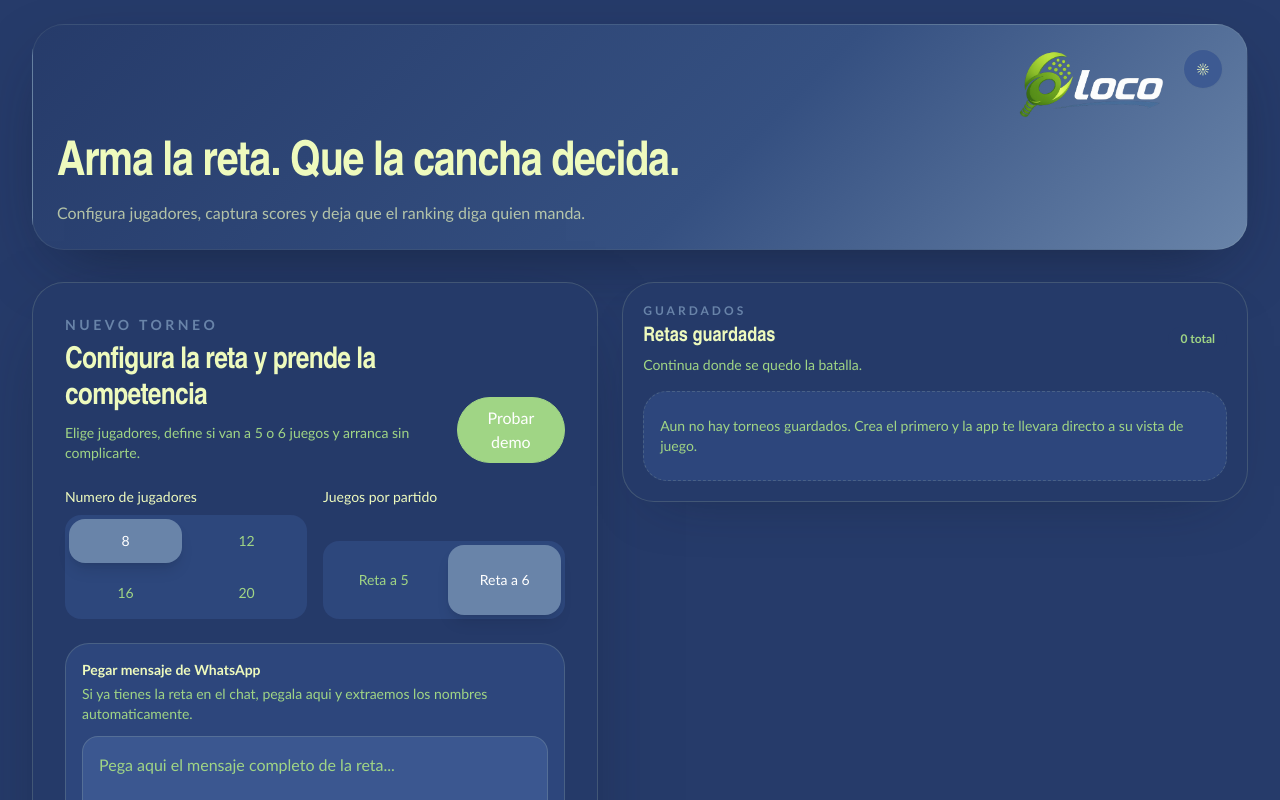
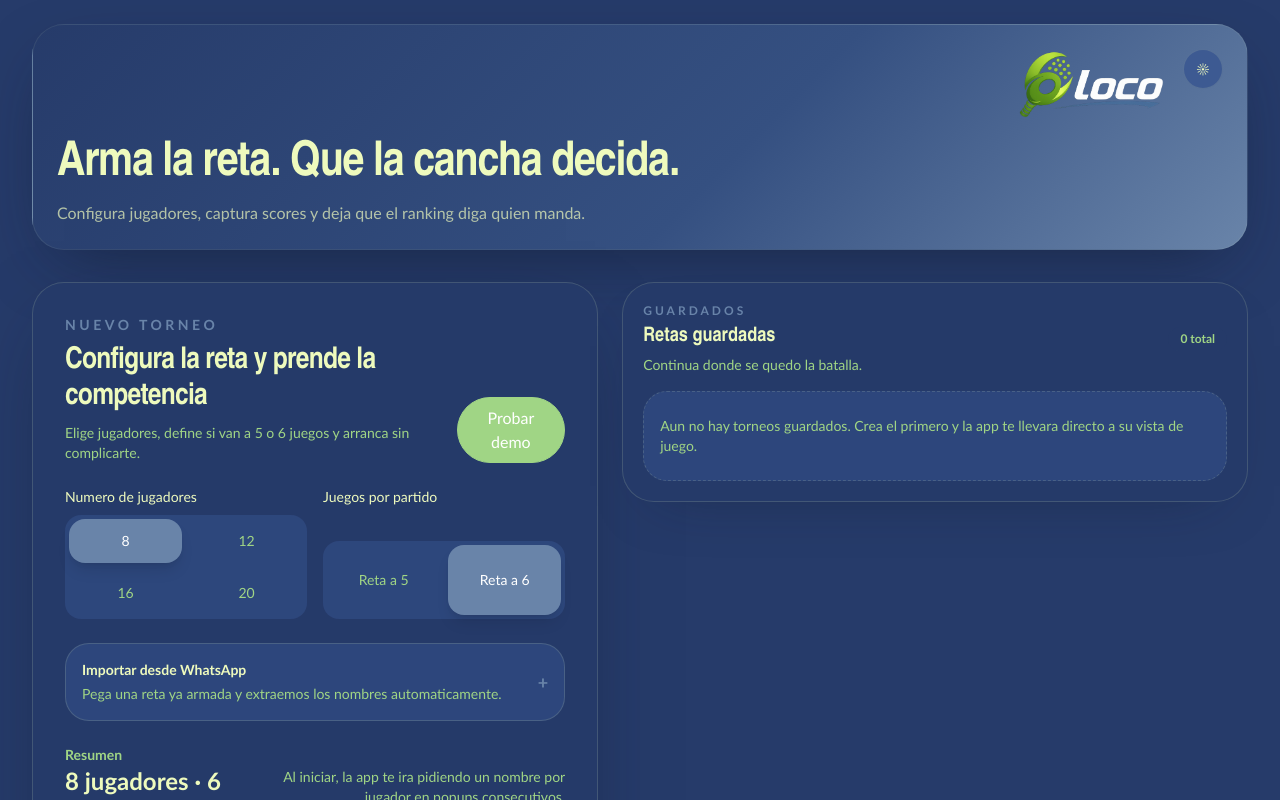
Before and after one commit to flowventas/retaspadel, a Next.js app: page / in a window 1280 px wide. Shown: the top 800 px of the page. Built offline with nearby package versions, Linux system fonts and the light colour scheme.

Commit message:
Hacer desplegable la importacion desde WhatsApp

```diff
--- a/components/new-tournament-form.tsx
+++ b/components/new-tournament-form.tsx
@@ -42,6 +42,7 @@ export function NewTournamentForm({
   const [importedNames, setImportedNames] = useState<string[]>([]);
   const [importMessage, setImportMessage] = useState("");
   const [importError, setImportError] = useState("");
+  const [isWhatsAppOpen, setIsWhatsAppOpen] = useState(false);
 
   const progress = useMemo(() => `${Math.min(currentIndex + 1, format)}/${format}`, [currentIndex, format]);
   const suggestedPlayers = useMemo(() => {
@@ -264,13 +265,24 @@ export function NewTournamentForm({
         </div>
 
         <div className="grid gap-3 rounded-[1.5rem] border border-[var(--line)] bg-[var(--surface-subtle)] p-4">
+          <button
+            type="button"
+            onClick={() => setIsWhatsAppOpen((current) => !current)}
+            className="flex items-center justify-between gap-3 text-left"
+          >
             <div>
-            <p className="text-sm font-semibold text-[var(--app-text)]">Pegar mensaje de WhatsApp</p>
+              <p className="text-sm font-semibold text-[var(--app-text)]">Importar desde WhatsApp</p>
               <p className="mt-1 text-sm text-[var(--muted)]">
-              Si ya tienes la reta en el chat, pegala aqui y extraemos los nombres automaticamente.
+                Pega una reta ya armada y extraemos los nombres automaticamente.
               </p>
             </div>
+            <span className="text-lg font-black text-[var(--brand-secondary)]" aria-hidden="true">
+              {isWhatsAppOpen ? "−" : "+"}
+            </span>
+          </button>
 
+          {isWhatsAppOpen ? (
+            <>
               <textarea
                 value={whatsAppMessage}
                 onChange={(event) => setWhatsAppMessage(event.target.value)}
@@ -326,6 +338,8 @@ export function NewTournamentForm({
                     ))}
                   </div>
                 </div>
+              ) : null}
+            </>
           ) : null}
         </div>
 
```
Lines whose indentation alone changed are shown as unchanged.
